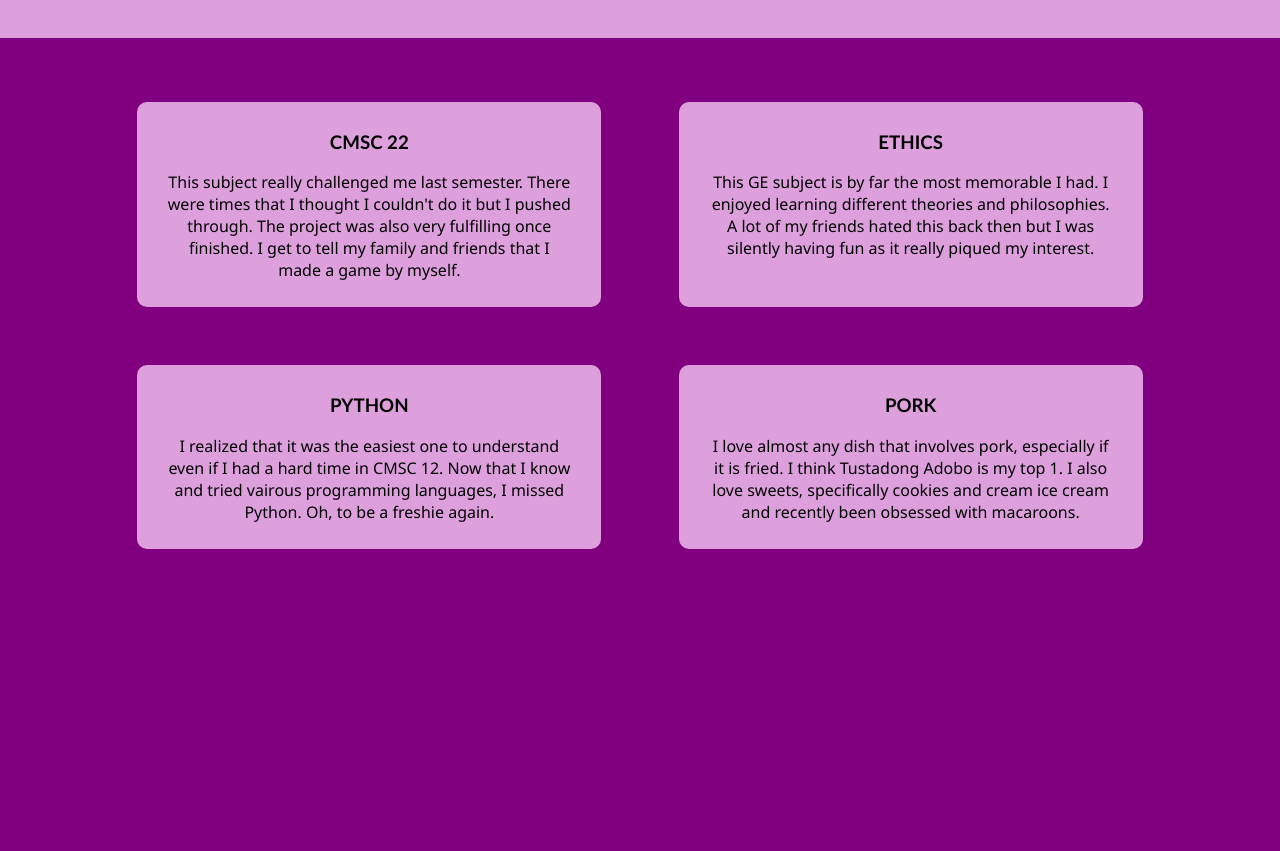
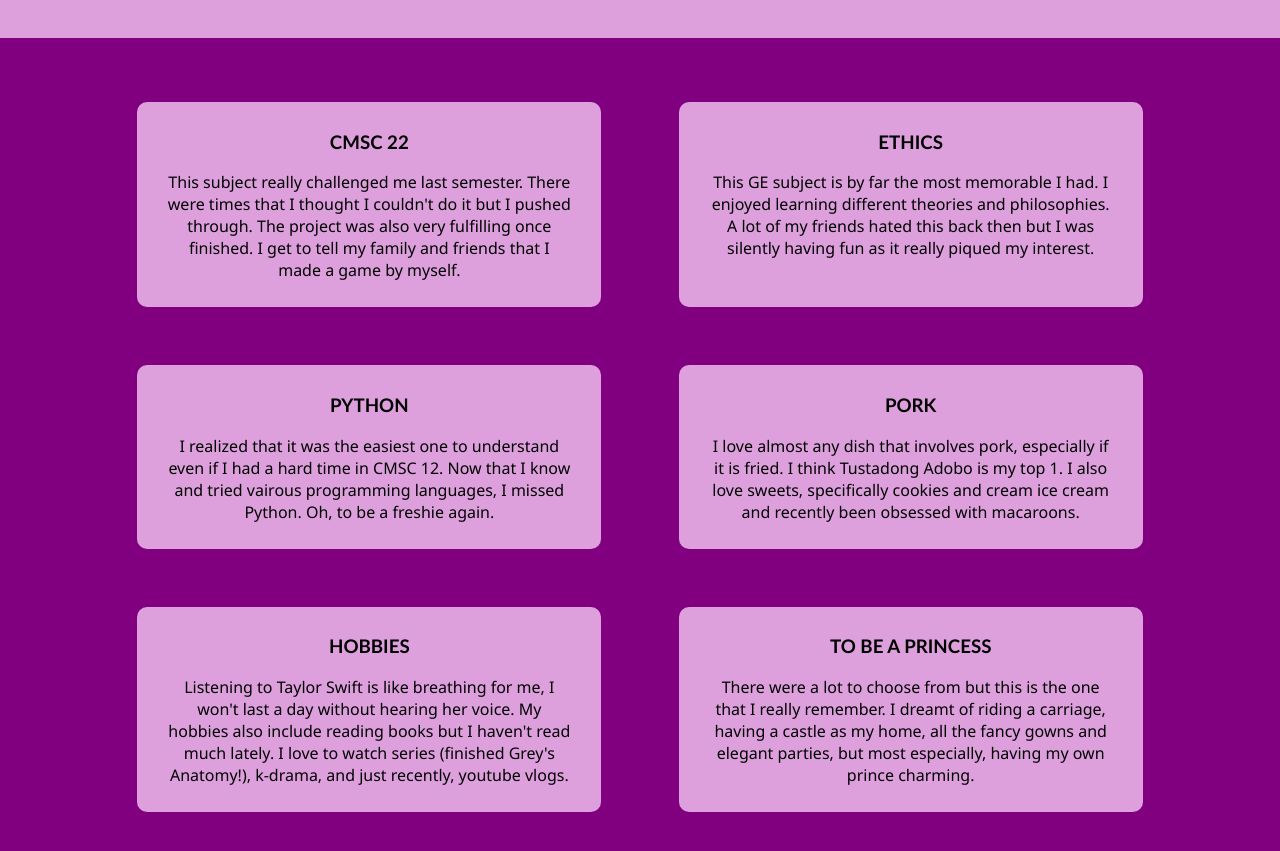
Before and after one commit to grndlnapiza/grndlnapiza.github.io, a plain HTML site: page info.html in a window 1280 px wide. Shown: the part 181-1032 px from the top of the page. Before the commit the page ends 800 px from the top, so only its background shows below. Drawn offline with Linux system fonts and the light colour scheme.

Commit message:
Adding hobbies and childhood dream

```diff
--- a/info.html
+++ b/info.html
@@ -26,6 +26,14 @@
         <h3>PORK</h3>
         <p>I love almost any dish that involves pork, especially if it is fried. I think Tustadong Adobo is my top 1. I also love sweets, specifically cookies and cream ice cream and recently been obsessed with macaroons.</p>
       </div>
+      <div class="col">
+        <h3>HOBBIES</h3>
+        <p>Listening to Taylor Swift is like breathing for me, I won't last a day without hearing her voice. My hobbies also include reading books but I haven't read much lately. I love to watch series (finished Grey's Anatomy!), k-drama, and just recently, youtube vlogs. </p>
+      </div>
+      <div class="col">
+        <h3>TO BE A PRINCESS</h3>
+        <p>There were a lot to choose from but this is the one that I really remember. I dreamt of riding a carriage, having a castle as my home, all the fancy gowns and elegant parties, but most especially, having my own prince charming.</p>
+      </div>
     </div>
   </body>
 </html>
```
